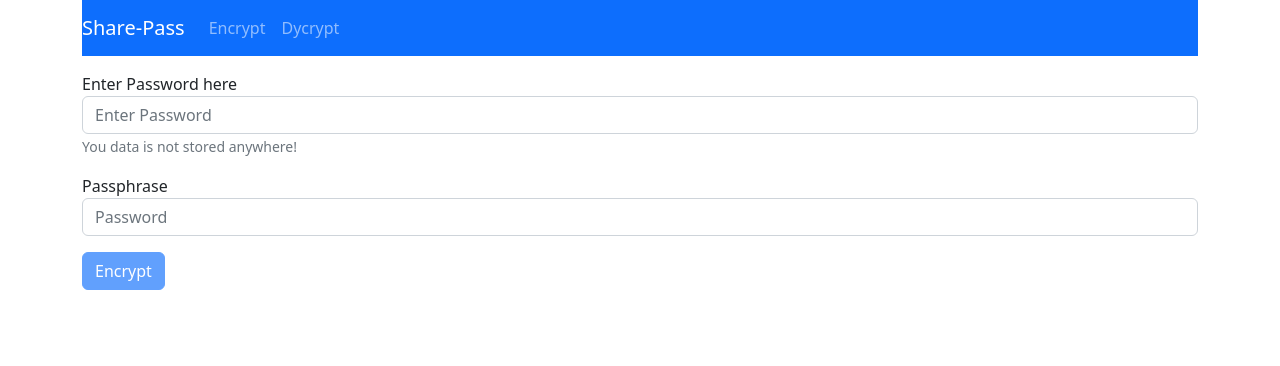
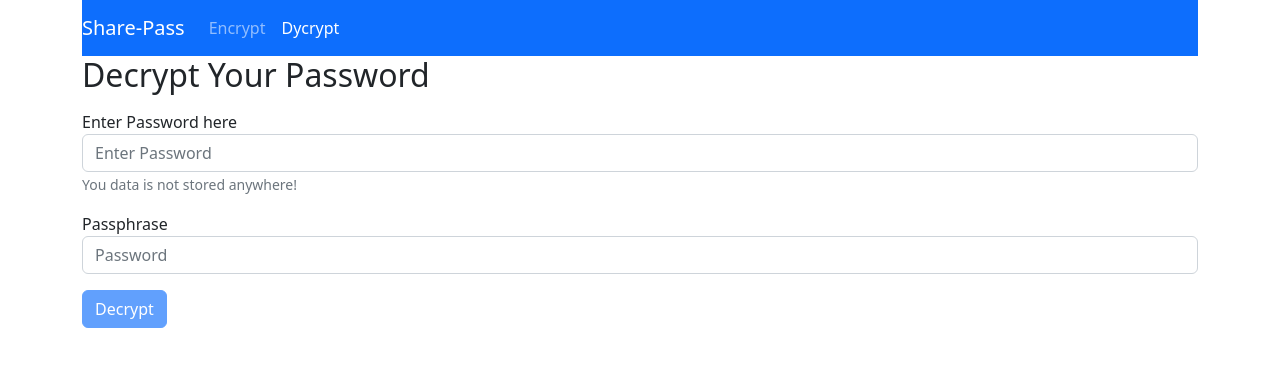
Before and after one commit to ThinkCodePlay/React-SharePass, a React (Create React App) app: page /decrypt in a window 1280 px wide. Shown: the top 366 px of the page. Built offline with nearby package versions, Linux system fonts and the light colour scheme.

Commit message:
added routes

```diff
--- a/package.json
+++ b/package.json
@@ -14,6 +14,7 @@
     "jwt-encode": "^1.0.1",
     "react": "^18.1.0",
     "react-dom": "^18.1.0",
+    "react-router-dom": "^6.3.0",
     "react-scripts": "5.0.1",
     "typescript": "^4.7.2",
     "web-vitals": "^2.1.4"
--- a/src/App.tsx
+++ b/src/App.tsx
@@ -1,13 +1,13 @@
 import React from 'react';
+import { Outlet } from 'react-router-dom';
 import './App.css';
-import Encrypt from './components/Encrypt/Encrypt';
-import Header from './components/Header/Header';
+import Header from './components/Header';
 
 function App() {
   return (
     <div className="app">
       <Header />
-      <Encrypt />
+      <Outlet />
     </div>
   );
 }
--- /dev/null
+++ b/src/components/Decrypt.tsx
@@ -0,0 +1,128 @@
+import { useState } from "react";
+import useInput from "../hooks/use-input";
+const sign = require("jwt-encode");
+
+const Encrypt = () => {
+  const {
+    value: enterdPassword,
+    isValid: setEnterdPassword,
+    hasError: enterdPasswordHasError,
+    valueChangeHandler: passwordInputChangeHandler,
+  } = useInput((value: any) => value.trim() !== "");
+
+  const {
+    value: enterdPassphrase,
+    isValid: setEnterdPassphrase,
+    hasError: enterdPassphraseHasError,
+    valueChangeHandler: passphraseInputChangeHandler,
+  } = useInput((value: any) => value.trim() !== "");
+
+  const [hasSubmited, setHasSubmited] = useState(false);
+  const [token, setToken] = useState("");
+
+  const formIsValid = (enterdPassword && enterdPassphrase)
+
+  const encodePassword = (password: string, phrase: string): string => {
+    const token = sign({ password }, phrase);
+    return token;
+  };
+
+  const resetState = () => {
+    setHasSubmited(false);
+  };
+
+  const checkFormIsValid = () => {
+    let valid = true;
+
+    if (!enterdPassword) {
+      valid = false;
+    }
+    if (!enterdPassphrase) {
+      valid = false;
+    }
+
+    return valid;
+  };
+
+  const handleSubmit = (event: any) => {
+    event.preventDefault();
+    resetState();
+    const formValid = checkFormIsValid();
+    if (!formValid) {
+      return;
+    }
+
+    setToken(encodePassword(enterdPassword, enterdPassphrase));
+    setHasSubmited(true);
+  };
+
+  const cssInputValid = (valid: boolean) => {
+    return valid ? "form-control is-invalid" : "form-control";
+  };
+  const cssPassword = cssInputValid(enterdPasswordHasError);
+  const cssPassphrase = cssInputValid(enterdPassphraseHasError);
+
+  return (
+    <div className="container">
+      <h2>Decrypt Your Password</h2>
+      <form onSubmit={handleSubmit}>
+        <div className="row mt-3">
+          <div className="form-group">
+            <label htmlFor="passwordInput">Enter Password here</label>
+            <input
+              type="text"
+              className={cssPassword}
+              id="passwordInput"
+              aria-describedby="password-help"
+              placeholder="Enter Password"
+              onChange={passwordInputChangeHandler}
+            />
+            <small id="password-help" className="form-text text-muted">
+              You data is not stored anywhere!
+            </small>
+            {enterdPasswordHasError && (
+              <div className="alert alert-warning">
+                Password must not be empty
+              </div>
+            )}
+          </div>
+        </div>
+        <div className="row mt-3">
+          <div className="form-group">
+            <label htmlFor="exampleInputPassword1">Passphrase</label>
+            <input
+              type="password"
+              className={cssPassphrase}
+              id="exampleInputPassword1"
+              placeholder="Password"
+              onChange={passphraseInputChangeHandler}
+            />
+            {enterdPassphraseHasError && (
+              <div className="alert alert-warning">Must enter passphrase</div>
+            )}
+          </div>
+        </div>
+        <div className="row mt-3">
+          <div className="col-sm-2">
+            <button
+              type="submit"
+              className="btn btn-primary"
+              disabled={!formIsValid}
+            >
+              Decrypt
+            </button>
+          </div>
+        </div>
+      </form>
+
+      {hasSubmited && (
+        <div className="mt-3 card">
+          <div className="card-header">Encrypted Password:</div>
+          <div className="card-body">{token}</div>
+        </div>
+      )}
+    </div>
+  );
+};
+
+export default Encrypt;
--- a/src/components/Encrypt/Encrypt.tsx
+++ b/src/components/Encrypt.tsx
@@ -1,34 +1,26 @@
-import { useEffect, useState } from "react";
-import useInput from "../../hooks/use-input";
+import { useState } from "react";
+import useInput from "../hooks/use-input";
 const sign = require("jwt-encode");
 
 const Encrypt = () => {
   const {
     value: enterdPassword,
     isValid: setEnterdPassword,
-    hasError: enterdPasswordValid,
+    hasError: enterdPasswordHasError,
     valueChangeHandler: passwordInputChangeHandler,
   } = useInput((value: any) => value.trim() !== "");
 
   const {
     value: enterdPassphrase,
     isValid: setEnterdPassphrase,
-    hasError: enterdPassphraseValid,
+    hasError: enterdPassphraseHasError,
     valueChangeHandler: passphraseInputChangeHandler,
   } = useInput((value: any) => value.trim() !== "");
 
   const [hasSubmited, setHasSubmited] = useState(false);
   const [token, setToken] = useState("");
 
-  const [formIsValid, setFormIsValid] = useState(false);
-
-  useEffect(() => {
-    if (enterdPassword && enterdPassphrase) {
-      setFormIsValid(true);
-    } else {
-      setFormIsValid(false);
-    }
-  }, [enterdPassword, enterdPassphrase]);
+  const formIsValid = (enterdPassword && enterdPassphrase)
 
   const encodePassword = (password: string, phrase: string): string => {
     const token = sign({ password }, phrase);
@@ -41,6 +33,7 @@ const Encrypt = () => {
 
   const checkFormIsValid = () => {
     let valid = true;
+
     if (!enterdPassword) {
       valid = false;
     }
@@ -66,11 +59,12 @@ const Encrypt = () => {
   const cssInputValid = (valid: boolean) => {
     return valid ? "form-control is-invalid" : "form-control";
   };
-  const cssPassword = cssInputValid(enterdPasswordValid);
-  const cssPassphrase = cssInputValid(enterdPassphraseValid);
+  const cssPassword = cssInputValid(enterdPasswordHasError);
+  const cssPassphrase = cssInputValid(enterdPassphraseHasError);
 
   return (
     <div className="container">
+      <h2>Encrypt Your Password</h2>
       <form onSubmit={handleSubmit}>
         <div className="row mt-3">
           <div className="form-group">
@@ -86,7 +80,7 @@ const Encrypt = () => {
             <small id="password-help" className="form-text text-muted">
               You data is not stored anywhere!
             </small>
-            {enterdPasswordValid && (
+            {enterdPasswordHasError && (
               <div className="alert alert-warning">
                 Password must not be empty
               </div>
@@ -103,7 +97,7 @@ const Encrypt = () => {
               placeholder="Password"
               onChange={passphraseInputChangeHandler}
             />
-            {enterdPassphraseValid && (
+            {enterdPassphraseHasError && (
               <div className="alert alert-warning">Must enter passphrase</div>
             )}
           </div>
--- a/src/components/Header/Header.tsx
+++ b/src/components/Header.tsx
@@ -1,10 +1,12 @@
+import { Link, NavLink } from "react-router-dom";
+
 const Header = () => {
   return (
     <div className="container">
       <nav className="navbar navbar-expand-lg navbar-dark bg-primary">
-        <a className="navbar-brand" href="/">
+        <Link to={"/"} className="navbar-brand">
           Share-Pass
-        </a>
+        </Link>
         <button
           className="navbar-toggler"
           type="button"
@@ -19,14 +21,14 @@ const Header = () => {
         <div className="collapse navbar-collapse" id="navbarNav">
           <ul className="navbar-nav">
             <li className="nav-item active">
-              <a className="nav-link" href="#">
+              <NavLink to={"/encrypt"} className="nav-link">
                 Encrypt
-              </a>
+              </NavLink>
             </li>
             <li className="nav-item">
-              <a className="nav-link" href="#">
+              <NavLink to={"/decrypt"} className="nav-link">
                 Dycrypt
-              </a>
+              </NavLink>
             </li>
           </ul>
         </div>
--- a/src/index.tsx
+++ b/src/index.tsx
@@ -1,16 +1,35 @@
-import React from 'react';
-import ReactDOM from 'react-dom/client';
-import './index.css';
-import 'bootstrap/dist/css/bootstrap.css';
-import App from './App';
-import reportWebVitals from './reportWebVitals';
+import React from "react";
+import ReactDOM from "react-dom/client";
+import "./index.css";
+import "bootstrap/dist/css/bootstrap.css";
+import { BrowserRouter, Route, Routes } from "react-router-dom";
+import App from "./App";
+import reportWebVitals from "./reportWebVitals";
+import Encrypt from "./components/Encrypt";
+import Decrypt from "./components/Decrypt";
+
+const pageNotFound = (
+  <div className="container">
+    <main style={{ padding: "1rem" }}>
+      <h2>404 Not Found</h2>
+    </main>
+  </div>
+);
 
 const root = ReactDOM.createRoot(
-  document.getElementById('root') as HTMLElement
+  document.getElementById("root") as HTMLElement
 );
 root.render(
   <React.StrictMode>
-    <App />
+    <BrowserRouter>
+      <Routes>
+        <Route path="/" element={<App />}>
+          <Route path="encrypt" element={<Encrypt />} />
+          <Route path="decrypt" element={<Decrypt />} />
+          <Route path="*" element={pageNotFound} />
+        </Route>
+      </Routes>
+    </BrowserRouter>
   </React.StrictMode>
 );
 
```
Also changed, not shown: 1 other file (tests, documents, lock files or other folders).
